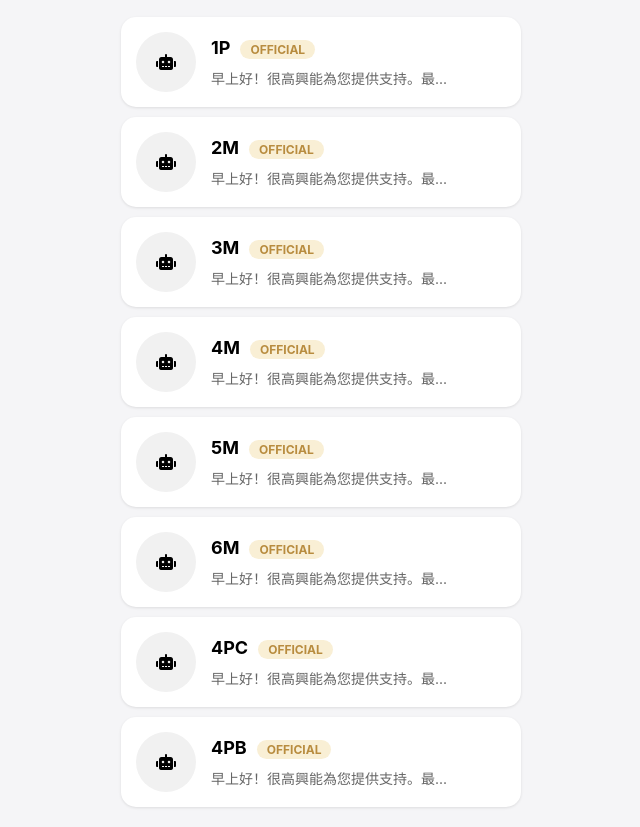
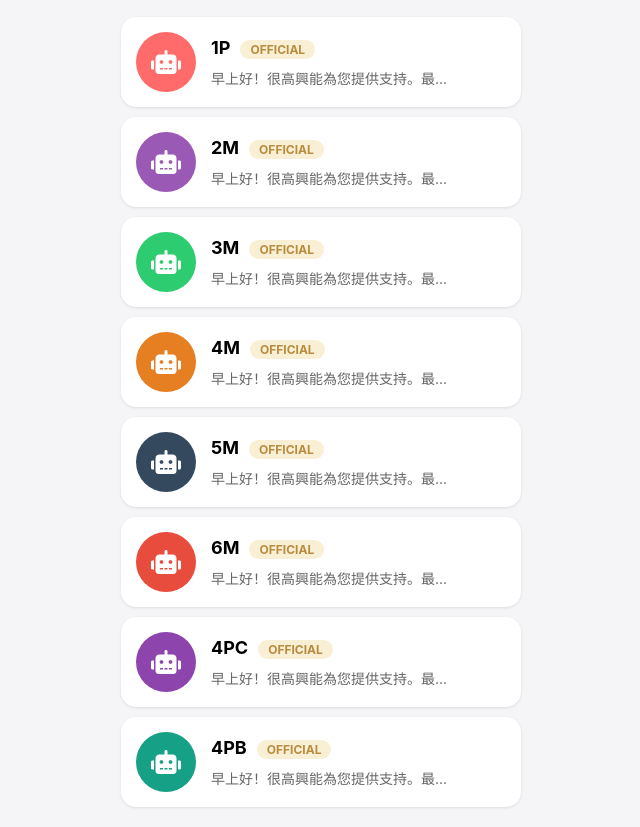
Before and after one commit to ClarkOu/myaikid, a website: page index.html in a window 1280 px wide. Shown: the part 121-948 px from the top of the page, without its empty margins (319-959 px from the left). Drawn offline with Linux system fonts and the light colour scheme.

Commit message:
Add files via upload

```diff
--- a/script.js
+++ b/script.js
@@ -18,6 +18,22 @@ document.addEventListener('DOMContentLoaded', function() {
                 window.location.href = 'globalnews.html';
             } else if (name === 'ALVAZONE 小助理 DEMO') {
                 window.location.href = 'alvazone.html';
+            } else if (name === '1P') {
+                window.location.href = '1p.html';
+            } else if (name === '2M') {
+                window.location.href = '2m.html';
+            } else if (name === '3M') {
+                window.location.href = '3m.html';
+            } else if (name === '4M') {
+                window.location.href = '4m.html';
+            } else if (name === '5M') {
+                window.location.href = '5m.html';
+            } else if (name === '6M') {
+                window.location.href = '6m.html';
+            } else if (name === '4PC') {
+                window.location.href = '4pc.html';
+            } else if (name === '4PB') {
+                window.location.href = '4pb.html';
             }
             // 其他AI角色可以根据需要添加跳转逻辑
         });
--- a/styles.css
+++ b/styles.css
@@ -127,6 +127,54 @@ body {
     font-size: 24px;
 }
 
+.onep-avatar {
+    background-color: #FF6B6B;
+    color: white;
+    font-size: 24px;
+}
+
+.twom-avatar {
+    background-color: #9B59B6;
+    color: white;
+    font-size: 24px;
+}
+
+.threem-avatar {
+    background-color: #2ECC71;
+    color: white;
+    font-size: 24px;
+}
+
+.fourm-avatar {
+    background-color: #E67E22;
+    color: white;
+    font-size: 24px;
+}
+
+.fivem-avatar {
+    background-color: #34495E;
+    color: white;
+    font-size: 24px;
+}
+
+.sixm-avatar {
+    background-color: #E74C3C;
+    color: white;
+    font-size: 24px;
+}
+
+.fourpc-avatar {
+    background-color: #8E44AD;
+    color: white;
+    font-size: 24px;
+}
+
+.fourpb-avatar {
+    background-color: #16A085;
+    color: white;
+    font-size: 24px;
+}
+
 .info {
     flex-grow: 1;
 }
```
